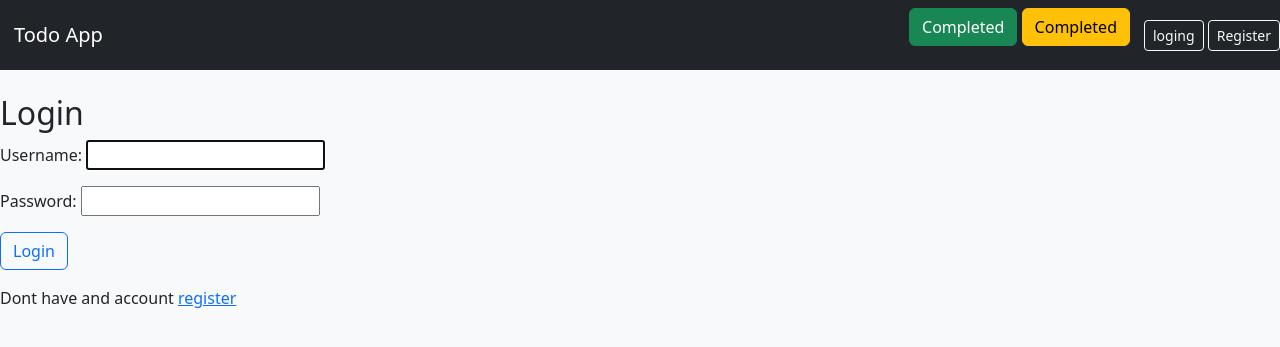
After one commit to Mamurjon123767/todo-app, a Django app: page /accounts/login in a window 1280 px wide. The commit adds this page. Shown: the top 347 px of the page. Run offline with Django 5.2, Linux system fonts and the light colour scheme.

Commit message:
added login and register

```diff
--- /dev/null
+++ b/accounts/templates/accounts/login.html
@@ -0,0 +1,20 @@
+{% extends 'todoapp/base.html' %}
+{% block content %}
+
+<h2>Login</h2>
+
+<form method="POST">
+    {% csrf_token %}
+
+    {{ form.as_p }}
+
+    <button class="btn btn-outline-primary">Login</button>
+
+</form>
+
+<p class="mt-3">
+    Dont have and account
+    <a href="{% url 'register' %}">register</a>
+</p>
+
+{% endblock %}
--- /dev/null
+++ b/accounts/urls.py
@@ -0,0 +1,12 @@
+from django.urls import path
+from django.contrib.auth import views as auth_views
+from.views import register
+urlpatterns = [
+    path(
+        "login",
+        auth_views.LoginView.as_view(template_name="accounts/login.html"),
+        name="login",
+    ),
+    path("logout/", auth_views.LogoutView.as_view(), name ='logout'),
+    path("register/", register, name='register'),
+]
--- a/todo/settings.py
+++ b/todo/settings.py
@@ -117,3 +117,7 @@ USE_TZ = True
 # https://docs.djangoproject.com/en/6.0/howto/static-files/
 
 STATIC_URL = 'static/'
+
+LOGIN_URL = 'login'
+LOGIN_REDIRECT_URL = 'todo_list'
+LOGOUT_REDIRECT_URL = 'login'
--- a/todo/urls.py
+++ b/todo/urls.py
@@ -20,4 +20,5 @@ from django.urls import path, include
 urlpatterns = [
     path('admin/', admin.site.urls),
     path('',include("todoapp.urls")),
+    path('accounts/',include("accounts.urls")),
 ]
--- a/todoapp/templates/todoapp/base.html
+++ b/todoapp/templates/todoapp/base.html
@@ -17,6 +17,18 @@
                     <a href="{% url 'pending_todos' %}" class="btn btn-warning mb-3">Completed</a>
                 </div>
             </div>
+            <div>
+                {% if user.is_authentication %}
+                <span class="">Hello {{user.username}}</span>
+                <a href="{% url 'logout' %}" class="btn btn-outline-light btn-sm">Logout</a>
+
+                {% else %}
+                <a href="{% url 'login' %}" class="btn btn-outline-light btn-sm">loging</a>
+                <a href="{% url 'login' %}" class="btn btn-outline-light btn-sm">Register</a>
+
+                {% endif %}
+            </div>
+
     </nav
     <div class="container">
         {% block content %}
```
Also changed, not shown: accounts/templates/accounts/register.html (added, +15 -0 lines), accounts/views.py (+13 -2 lines).
